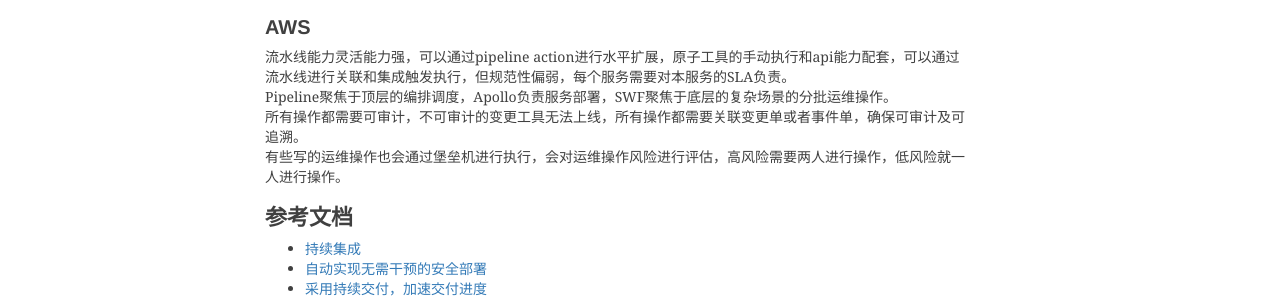
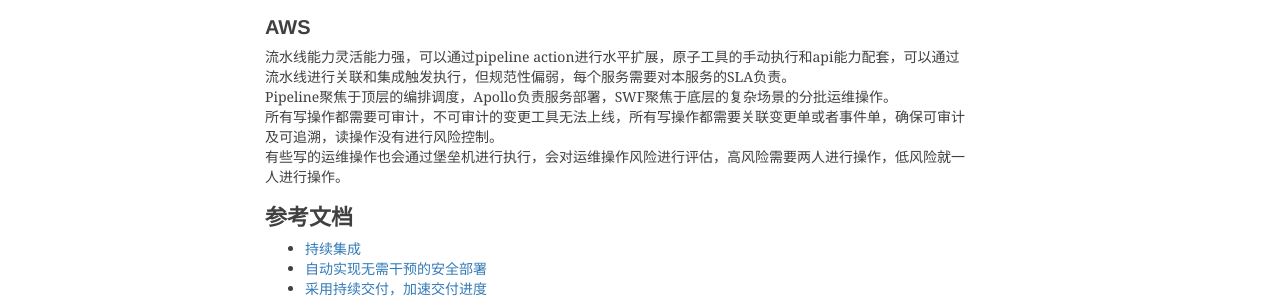
Before and after one commit to shihai1991/shihai1991.github.io, a Jekyll site: the page built from _posts/2024-10-06-持续集成与持续交付.md, in a window 1280 px wide. Shown: the part 1067-1367 px from the top of the page. Built offline with Jekyll 4.4.1, drawn with Linux system fonts in a browser that asks for light colours; nearby versions of some CDN libraries; comment, search, counter and statistics services are not loaded.

Commit message:
Update 2024-10-06-持续集成与持续交付.md

```diff
--- a/_posts/2024-10-06-持续集成与持续交付.md
+++ b/_posts/2024-10-06-持续集成与持续交付.md
@@ -30,7 +30,7 @@
 ## AWS
 流水线能力灵活能力强，可以通过pipeline action进行水平扩展，原子工具的手动执行和api能力配套，可以通过流水线进行关联和集成触发执行，但规范性偏弱，每个服务需要对本服务的SLA负责。
 Pipeline聚焦于顶层的编排调度，Apollo负责服务部署，SWF聚焦于底层的复杂场景的分批运维操作。
-所有操作都需要可审计，不可审计的变更工具无法上线，所有操作都需要关联变更单或者事件单，确保可审计及可追溯。
+所有写操作都需要可审计，不可审计的变更工具无法上线，所有写操作都需要关联变更单或者事件单，确保可审计及可追溯，读操作没有进行风险控制。
 有些写的运维操作也会通过堡垒机进行执行，会对运维操作风险进行评估，高风险需要两人进行操作，低风险就一人进行操作。
 
 # 参考文档
```
